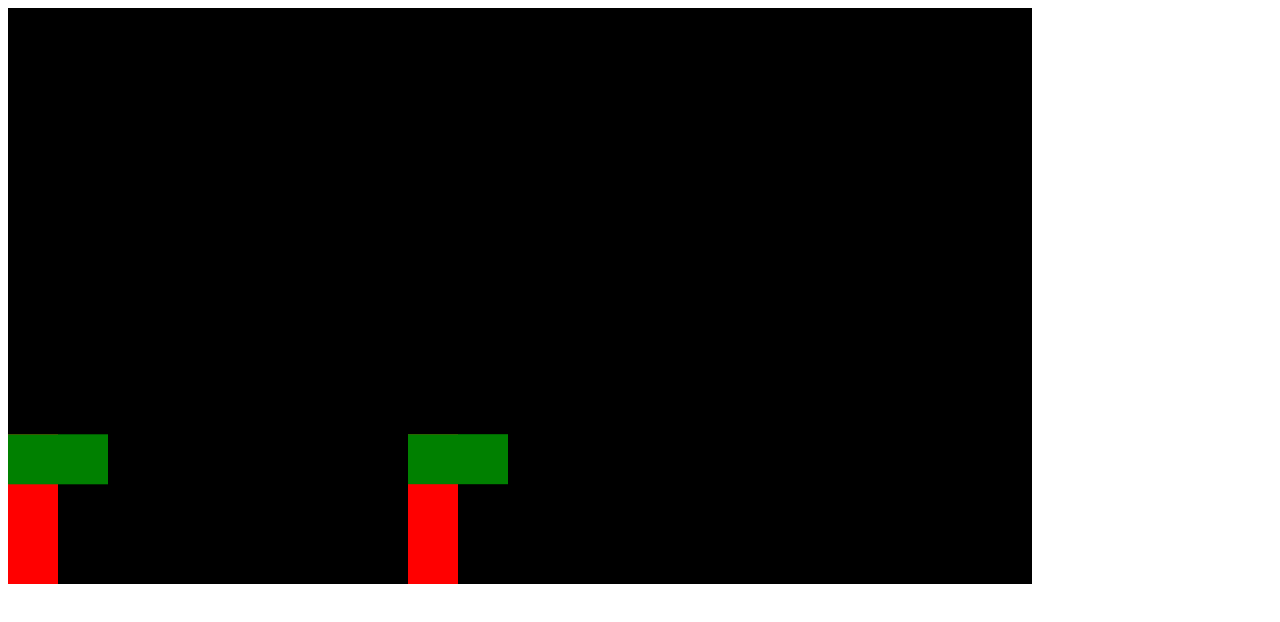
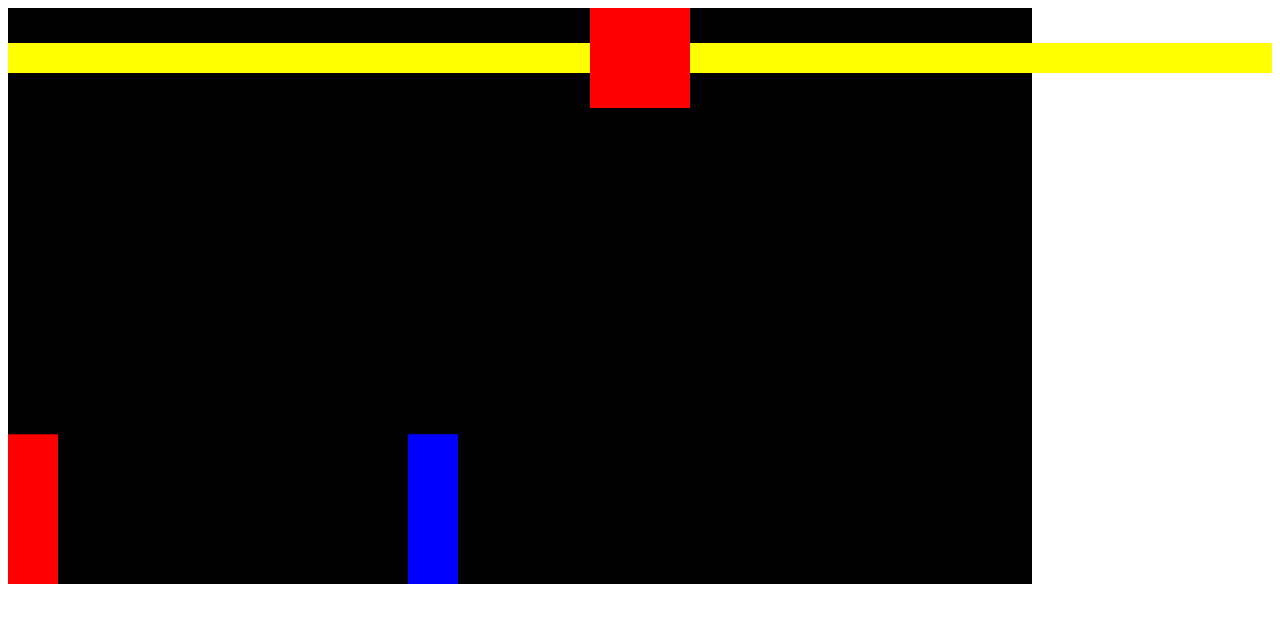
Before and after one commit to ELDADBRHANO/Fight-Game, a plain HTML site: page index.html in a window 1280 px wide. Drawn offline with Linux system fonts and the light colour scheme.

Commit message:
states commit added

```diff
--- a/index.html
+++ b/index.html
@@ -1,3 +1,16 @@
-<canvas id="canvas"></canvas>
-
-<script src="index.js"></script>
+<body>
+  <!-- red container div -->
+  <div style="position: relative;">
+    <div style="position: absolute; display: flex; width: 100%; align-items: center;">
+      <!-- player health -->
+    <div style="background-color: yellow; height:30px ; width:100%;"></div>
+    <!-- timer -->
+    <div style="background-color: red; width:100px; height:100px; flex-shrink: 0;"></div>
+    <!-- enemy health -->
+    <div style="background-color: yellow; height:30px ; width:100%;"></div>
+    <div></div>
+    </div>
+    <canvas id="canvas"></canvas>
+    <script src="index.js"></script>
+  </div>
+</body>
--- a/index.js
+++ b/index.js
@@ -8,40 +8,59 @@ c.fillRect(0, 0, canvas.width, canvas.height);
 
 const gravity = 0.7;
 class Sprite {
-  constructor({ position, velocity }) {
+  constructor({ position, velocity, color = "red", offset }) {
     this.position = position;
     this.velocity = velocity;
     this.height = 150;
+    this.width = 50;
     this.lastKey;
     this.attackBox = {
-      position: this.position,
+      position: {
+        x: this.position.x,
+        y: this.position.y,
+      },
+      offset,
       width: 100,
       height: 50,
     };
+    this.color = color;
+    this.isAttacking;
   }
 
   draw() {
-    c.fillStyle = "red";
-    c.fillRect(this.position.x, this.position.y, 50, this.height);
+    c.fillStyle = this.color;
+    c.fillRect(this.position.x, this.position.y, this.width, this.height);
 
     // attack
-    c.fillStyle = 'green'
+    if(this.isAttacking){
+    c.fillStyle = "green";
     c.fillRect(
       this.attackBox.position.x,
       this.attackBox.position.y,
       this.attackBox.width,
       this.attackBox.height
     );
+    }
   }
 
   update() {
     this.draw();
+    this.attackBox.position.x = this.position.x + this.attackBox.offset.x;
+    this.attackBox.position.y = this.position.y;
+
     this.position.x += this.velocity.x;
     this.position.y += this.velocity.y;
 
     if (this.position.y + this.height + this.velocity.y >= canvas.height) {
       this.velocity.y = 0;
     } else this.velocity.y += gravity;
+  }
+
+  attack() {
+    this.isAttacking = true;
+    setTimeout(() => {
+      this.isAttacking = false;
+    }, 100);
   }
 }
 
@@ -54,6 +73,10 @@ const player = new Sprite({
     x: 0,
     y: 0,
   },
+  offset: {
+    x: 0,
+    y: 0,
+  },
 });
 
 const enemy = new Sprite({
@@ -63,6 +86,11 @@ const enemy = new Sprite({
   },
   velocity: {
     x: 0,
+    y: 0,
+  },
+  color: "blue",
+  offset: {
+    x: -50,
     y: 0,
   },
 });
@@ -87,7 +115,16 @@ const keys = {
   },
 };
 
-let lastKey;
+
+function rectangularCollision({ rectangle1, rectangle2 }) {
+  return (
+    rectangle1.attackBox.position.x + rectangle1.attackBox.width >= rectangle2.position.x &&
+    rectangle1.attackBox.position.x <= rectangle2.position.x + rectangle2.width &&
+    rectangle1.attackBox.position.y + rectangle1.attackBox.height >= rectangle2.position.y &&
+    rectangle1.attackBox.position.y <= rectangle2.position.y + rectangle2.height
+  );
+}
+
 
 function animate() {
   window.requestAnimationFrame(animate);
@@ -111,12 +148,27 @@ function animate() {
   } else if (keys.ArrowRight.pressed && enemy.lastKey === "ArrowRight") {
     enemy.velocity.x = 5;
   }
+
+  // detect for collision
+  if (
+    rectangularCollision({ rectangle1: player, rectangle2: enemy }) && player.isAttacking
+  ) {
+    player.isAttacking = false;
+    console.log("te");
+  }
+
+
+  if (
+    rectangularCollision({ rectangle1: enemy, rectangle2: player }) && enemy.isAttacking
+  ) {
+    enemy.isAttacking = false;
+    console.log("enemy attack successful");
+  }
 }
 
 animate();
 
 window.addEventListener("keydown", (e) => {
-  console.log(e.key);
   switch (e.key) {
     case "d":
       keys.d.pressed = true;
@@ -128,6 +180,9 @@ window.addEventListener("keydown", (e) => {
       break;
     case "w":
       player.velocity.y = -20;
+      break;
+    case " ":
+      player.attack();
       break;
 
     case "ArrowRight":
@@ -141,7 +196,9 @@ window.addEventListener("keydown", (e) => {
     case "ArrowUp":
       enemy.velocity.y = -20;
       break;
-
+      case "ArrowDown":
+        enemy.isAttacking = true;
+        break;
     default:
       break;
   }
```
